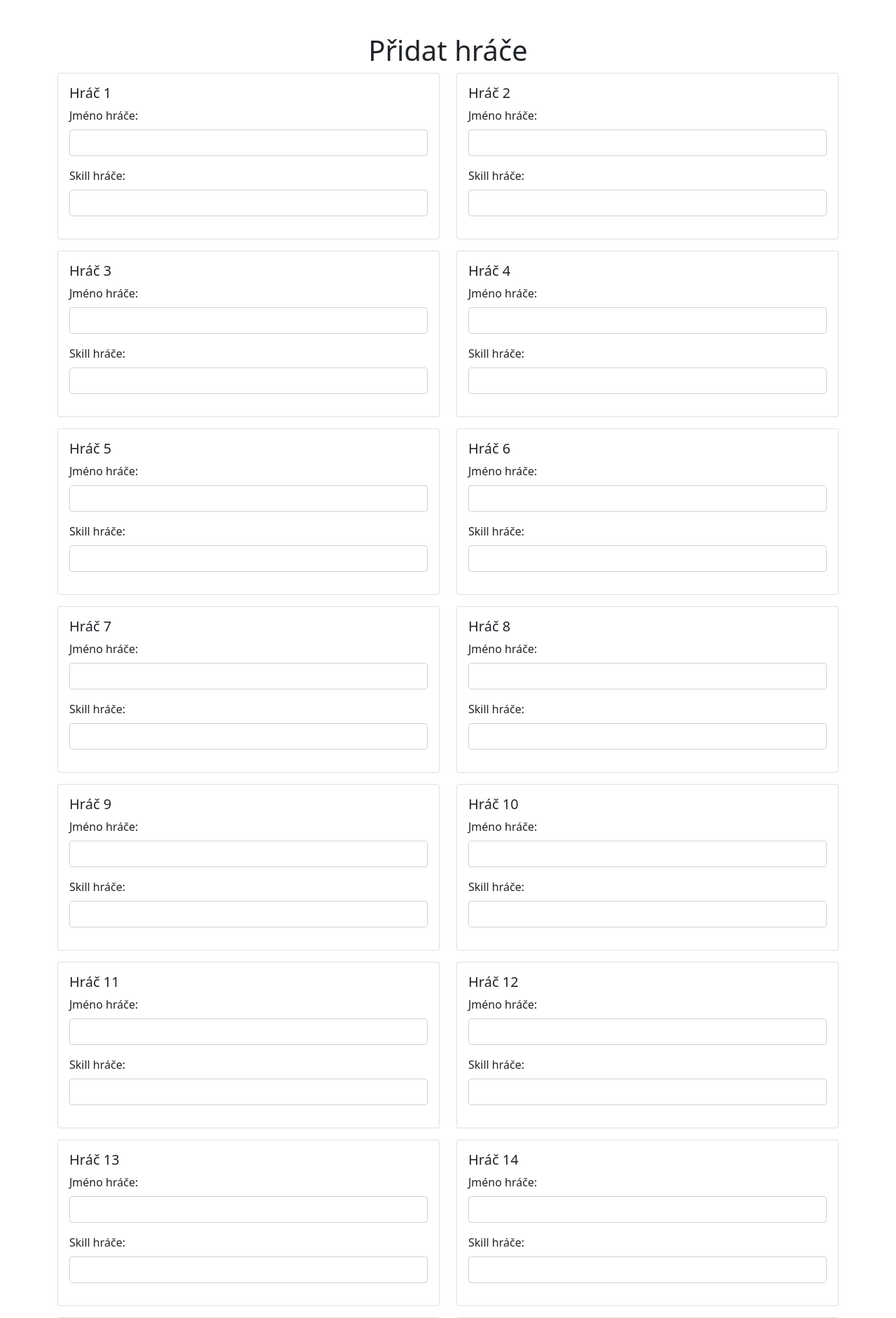
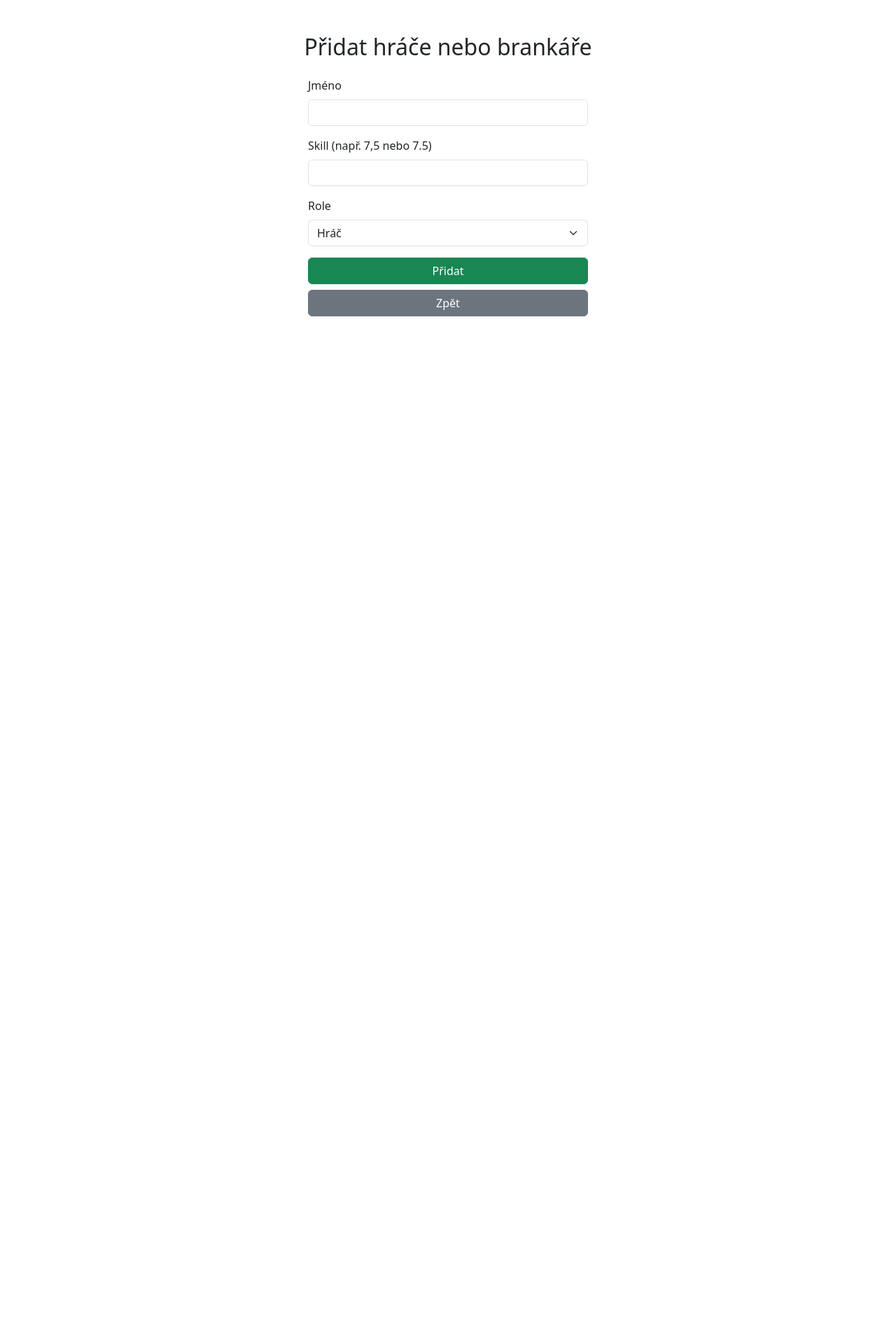
Before and after one commit to MarkkoFarmer/Team-Balancer, a Flask app: page /add_player in a window 1280 px wide. Shown: the top 1883 px of the page at 70% size. After the commit the page ends 452 px from the top, so only its background shows below. Run offline with Flask 3, Linux system fonts and the light colour scheme.

Commit message:
Update add_player.html

```diff
--- a/templates/add_player.html
+++ b/templates/add_player.html
@@ -2,54 +2,32 @@
 <html lang="cs">
 <head>
     <meta charset="UTF-8">
-    <meta name="viewport" content="width=device-width, initial-scale=1.0">
     <title>Přidat hráče</title>
-    <!-- Přidání Bootstrapu -->
-    <link href="https://cdn.jsdelivr.net/npm/bootstrap@5.1.3/dist/css/bootstrap.min.css" rel="stylesheet">
-    <script src="https://code.jquery.com/jquery-3.6.0.min.js"></script>
-    <script>
-        $(document).ready(function() {
-            $(".skill-input").on("input", function() {
-                var value = $(this).val();
-                value = value.replace(',', '.');
-                if (!/^(\d+(\.\d{1,2})?)?$/.test(value)) {
-                    $(this).val(value.slice(0, -1)); // odstraní poslední znak
-                }
-            });
-        });
-    </script>
+    <meta name="viewport" content="width=device-width, initial-scale=1">
+    <link href="https://cdn.jsdelivr.net/npm/bootstrap@5.3.0/dist/css/bootstrap.min.css" rel="stylesheet">
 </head>
 <body>
 <div class="container mt-5">
-        <h1 class="text-center">Přidat hráče</h1>
-        <form method="POST">
-            <div class="row">
-                {% for i in range(20) %}
-                    <div class="col-md-6 mb-3">
-                        <div class="card p-3">
-                            <h5>Hráč {{ i + 1 }}</h5>
+    <h2 class="text-center mb-4">Přidat hráče nebo brankáře</h2>
+    <form method="POST" class="mx-auto" style="max-width: 400px;">
         <div class="mb-3">
-                                <label for="name_{{ i }}" class="form-label">Jméno hráče:</label>
-                                <input type="text" id="name_{{ i }}" name="name_{{ i }}" class="form-control" required>
+            <label for="name" class="form-label">Jméno</label>
+            <input type="text" name="name" class="form-control" required>
         </div>
         <div class="mb-3">
-                                <label for="skill_{{ i }}" class="form-label">Skill hráče:</label>
-                                <input type="text" id="skill_{{ i }}" name="skill_{{ i }}" class="form-control skill-input" required>
+            <label for="skill" class="form-label">Skill (např. 7,5 nebo 7.5)</label>
+            <input type="text" name="skill" class="form-control" required>
         </div>
+        <div class="mb-3">
+            <label for="role" class="form-label">Role</label>
+            <select name="role" class="form-select" required>
+                <option value="player">Hráč</option>
+                <option value="goalkeeper">Brankář</option>
+            </select>
         </div>
+        <button type="submit" class="btn btn-success w-100">Přidat</button>
+        <a href="{{ url_for('index') }}" class="btn btn-secondary w-100 mt-2">Zpět</a>
+    </form>
 </div>
-                {% endfor %}
-            </div>
-            <div class="d-flex justify-content-center mt-4">
-                <button type="submit" class="btn btn-primary">Uložit hráče</button>
-            </div>
-        </form>
-        <div class="d-flex justify-content-center mt-4">
-            <a href="{{ url_for('index') }}" class="btn btn-secondary">Zpět na hlavní stránku</a>
-        </div>
-    </div>
-
-    <!-- Přidání JavaScriptu pro Bootstrap -->
-    <script src="https://cdn.jsdelivr.net/npm/bootstrap@5.1.3/dist/js/bootstrap.bundle.min.js"></script>
 </body>
 </html>
```
Lines whose indentation alone changed are shown as unchanged.
